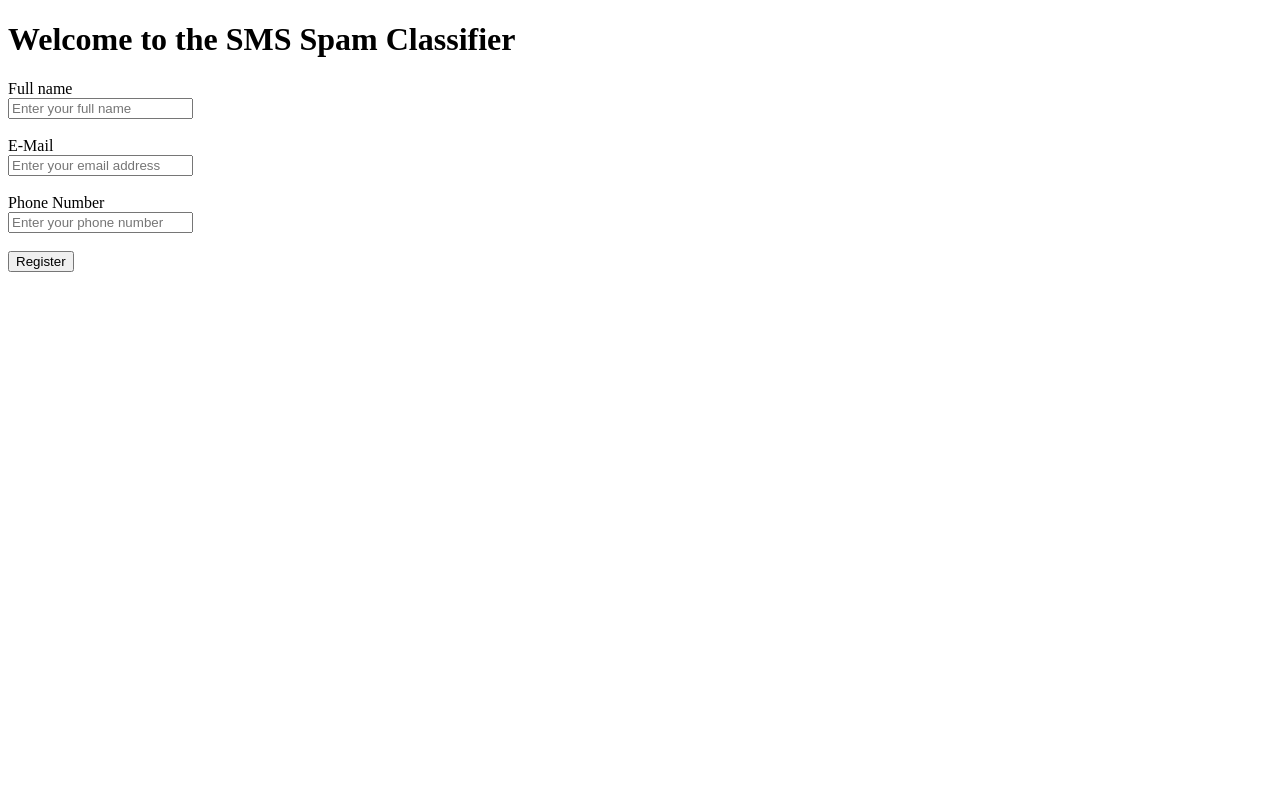
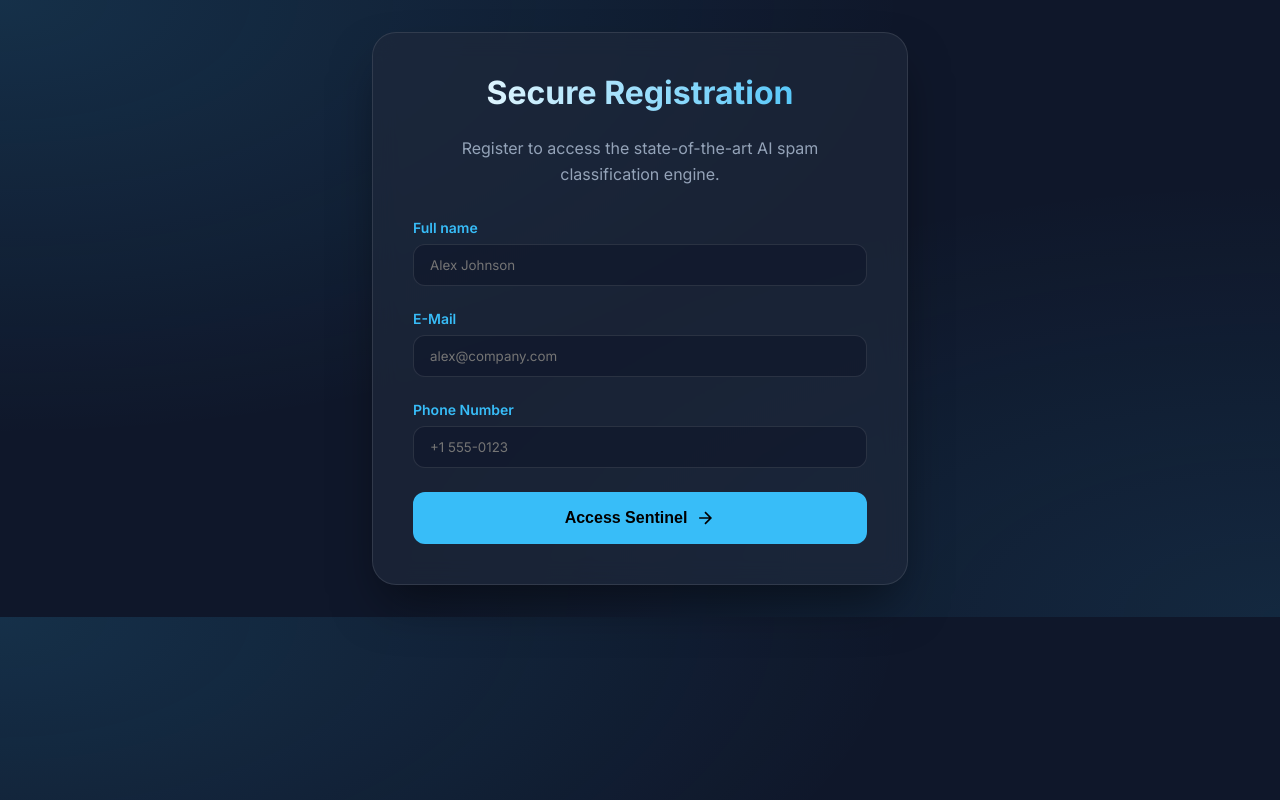
Before and after one commit to Ashura369/PROJECTS, a Flask app: template Email_Spam_Classifier/app/templates/page_1.html in a window 1280 px wide. Run offline with Flask 3, Linux system fonts and the light colour scheme; the template is opened without the code that fills it: values that come from a table or form of the project are taken from there, others are empty; parts of the project's set-up code (start-up, migrations or seed data) failed here and were passed over.

Commit message:
13-04-2026

```diff
--- a/Email_Spam_Classifier/3_flask.py
+++ b/Email_Spam_Classifier/app/3_flask.py
@@ -1,4 +1,5 @@
 from flask import Flask, render_template, url_for, flash, redirect, session, request
+import os
 from flask_wtf import FlaskForm
 from wtforms import StringField, SubmitField
 from wtforms.validators import DataRequired, Email, Length
@@ -11,9 +12,14 @@ app = Flask(__name__)
 # Secret key is REQUIRED for CSRF protection and flashing messages
 app.config['SECRET_KEY'] = '5791628bb0b13ce0c676dfde280ba245'
 
+# -----------------------------------------------------------------------------------------------------------------
+
+# Use absolute paths relative to this script's location
+basedir = os.path.abspath(os.path.dirname(__file__))
+
 # receiving the files
-tfidf = pickle.load(open('tfidf.pkl','rb'))
-model = pickle.load(open('MultinomialNB.pkl','rb'))
+tfidf = pickle.load(open(os.path.join(basedir, 'tfidf.pkl'), 'rb'))
+model = pickle.load(open(os.path.join(basedir, 'MultinomialNB.pkl'), 'rb'))
 
 st = PorterStemmer()
 stop_words = stopwords.words('english')
@@ -24,7 +30,6 @@ def transform(txt):
 
     temp = []
     for word in txt:
-        # Fixed 'i' to 'word'
         if word.isalnum() and word not in stop_words:
             temp.append(word)
 
@@ -53,10 +58,10 @@ def index():
     # Redirect root to /home so users don't get a 404 error
     return redirect(url_for('home'))
 
+# -----------------------------------------------------------------------------------------------------------------
+
 @app.route("/home", methods=['GET','POST'])
 def home():
-    # Initializing variables to None to prevent UnboundLocalError
-    username = email = number = None
 
     form = Registration()
     if form.validate_on_submit():
@@ -65,9 +70,49 @@ def home():
         number = form.number.data
 
         flash(f"Welcome {username}, [{email}] !", "success")
+        return redirect(url_for('mails'))
 
     # Fixed: Passing 'form=form' so the HTML can render the fields
-    return render_template("page_1.html", form=form, name=username, email=email, number=number)
+    return render_template("page_1.html", form=form)
+
+# -----------------------------------------------------------------------------------------------------------------
+
+@app.route("/mails", methods=['GET', 'POST'])
+def mails():
+
+    prediction = None
+    if request.method == 'POST':
+        # receiving input text from page_2
+        text = request.form.get("email_content")
+
+        if text:
+            text_transformed = transform(text)
+            text_vectorized = tfidf.transform([text_transformed])
+
+            result = model.predict(text_vectorized)[0]
+
+            # Debug logging
+            print(f"DEBUG: Processing text: {text[:50]}...")
+            print(f"DEBUG: Transformed: {text_transformed[:50]}...")
+            print(f"DEBUG: Prediction Result: {result}")
+
+            if result == 1:
+                prediction = "SPAM"
+                flash("Analysis complete: High probability of spam detected.", "danger")
+            else:
+                prediction = "NOT A SPAM"
+                flash("Analysis complete: Content remains verified clear.", "success")
+
+    return render_template("page_2.html", prediction=prediction)
+
+
+
+
+
+
+
+# -----------------------------------------------------------------------------------------------------------------
+
 
 if __name__ == "__main__":
     app.run(debug=True)
--- /dev/null
+++ b/Email_Spam_Classifier/app/css/style.css
@@ -0,0 +1,166 @@
+@import url('https://fonts.googleapis.com/css2?family=Inter:wght@300;400;600;700&display=swap');
+
+:root {
+    --bg-color: #0f172a;
+    --card-bg: rgba(30, 41, 59, 0.7);
+    --accent-color: #38bdf8;
+    --accent-hover: #0ea5e9;
+    --text-main: #f8fafc;
+    --text-muted: #94a3b8;
+    --spam-red: #ef4444;
+    --ham-green: #22c55e;
+    --border-color: rgba(255, 255, 255, 0.1);
+}
+
+* {
+    margin: 0;
+    padding: 0;
+    box-sizing: border-box;
+}
+
+body {
+    font-family: 'Inter', sans-serif;
+    background-color: var(--bg-color);
+    background-image:
+        radial-gradient(at 0% 0%, rgba(56, 189, 248, 0.15) 0px, transparent 50%),
+        radial-gradient(at 100% 100%, rgba(56, 189, 248, 0.1) 0px, transparent 50%);
+    color: var(--text-main);
+    min-height: 100-vh;
+    display: flex;
+    flex-direction: column;
+    align-items: center;
+    justify-content: center;
+    overflow-x: hidden;
+}
+
+.container {
+    width: 100%;
+    max-width: 600px;
+    padding: 2rem;
+    animation: fadeIn 0.8s ease-out;
+}
+
+@keyframes fadeIn {
+    from { opacity: 0; transform: translateY(20px); }
+    to { opacity: 1; transform: translateY(0); }
+}
+
+.card {
+    background: var(--card-bg);
+    backdrop-filter: blur(12px);
+    border: 1px solid var(--border-color);
+    border-radius: 24px;
+    padding: 2.5rem;
+    box-shadow: 0 25px 50px -12px rgba(0, 0, 0, 0.5);
+    transition: transform 0.3s ease;
+}
+
+h1, h2 {
+    font-weight: 700;
+    margin-bottom: 1.5rem;
+    background: linear-gradient(to right, #fff, var(--accent-color));
+    -webkit-background-clip: text;
+    -webkit-text-fill-color: transparent;
+    text-align: center;
+}
+
+p {
+    color: var(--text-muted);
+    line-height: 1.6;
+    margin-bottom: 2rem;
+    text-align: center;
+}
+
+.form-group {
+    margin-bottom: 1.5rem;
+}
+
+label {
+    display: block;
+    font-size: 0.875rem;
+    font-weight: 600;
+    margin-bottom: 0.5rem;
+    color: var(--accent-color);
+}
+
+input, textarea {
+    width: 100%;
+    background: rgba(15, 23, 42, 0.6);
+    border: 1px solid var(--border-color);
+    border-radius: 12px;
+    padding: 0.75rem 1rem;
+    color: white;
+    font-family: inherit;
+    transition: all 0.3s ease;
+}
+
+input:focus, textarea:focus {
+    outline: none;
+    border-color: var(--accent-color);
+    box-shadow: 0 0 0 4px rgba(56, 189, 248, 0.1);
+}
+
+.btn {
+    width: 100%;
+    background: var(--accent-color);
+    color: #000;
+    border: none;
+    border-radius: 12px;
+    padding: 1rem;
+    font-weight: 700;
+    font-size: 1rem;
+    cursor: pointer;
+    transition: all 0.3s cubic-bezier(0.4, 0, 0.2, 1);
+    margin-top: 1rem;
+    display: flex;
+    align-items: center;
+    justify-content: center;
+    gap: 0.5rem;
+}
+
+.btn:hover {
+    background: var(--accent-hover);
+    transform: translateY(-2px);
+    box-shadow: 0 10px 20px -5px rgba(56, 189, 248, 0.4);
+}
+
+.btn:active {
+    transform: translateY(0);
+}
+
+.result-box {
+    margin-top: 2rem;
+    padding: 1.5rem;
+    border-radius: 16px;
+    text-align: center;
+    animation: slideUp 0.5s ease-out;
+}
+
+@keyframes slideUp {
+    from { opacity: 0; transform: translateY(10px); }
+    to { opacity: 1; transform: translateY(0); }
+}
+
+.result-spam {
+    border: 2px solid var(--spam-red);
+    background: rgba(239, 68, 68, 0.1);
+}
+
+.result-ham {
+    border: 2px solid var(--ham-green);
+    background: rgba(34, 197, 94, 0.1);
+}
+
+.result-title {
+    font-size: 1.25rem;
+    font-weight: 700;
+    margin-bottom: 0.5rem;
+}
+
+.alert {
+    padding: 1rem;
+    border-radius: 12px;
+    background: rgba(56, 189, 248, 0.1);
+    border-left: 4px solid var(--accent-color);
+    margin-bottom: 2rem;
+}
--- a/Email_Spam_Classifier/app/template/page_1.html
+++ /dev/null
@@ -1,51 +0,0 @@
-{% extends "base.html" %}
-
-{% block title %} page_1 {% endblock %}
-
-{% block main %}
-
-    <h1>Welcome to the SMS Spam Classifier</h1>
-
-    <!-- Display user flash messages -->
-    {% if name %}
-        <div class="alert alert-success">
-            <h3>Welcome {{ name }}!</h3>
-            <p>Email: {{ email }} | Phone: {{ number }}</p>
-        </div>
-    {% endif %}
-
-    <form method="POST" action="/home" class="registration_form">
-        <!-- REQUIRED: CSRF Token for security -->
-        {{ form.hidden_tag() }}
-
-        <div class="form-group">
-            {{ form.name.label }}<br>
-            {{ form.name(class='details', placeholder='Enter your full name') }}
-            {% for error in form.name.errors %}<span style="color:red">{{ error }}</span>{% endfor %}
-        </div>
-
-        <br>
-
-        <div class="form-group">
-            {{ form.email.label }}<br>
-            {{ form.email(class='details', placeholder='Enter your email address') }}
-            {% for error in form.email.errors %}<span style="color:red">{{ error }}</span>{% endfor %}
-        </div>
-
-        <br>
-
-        <div class="form-group">
-            {{ form.number.label }}<br>
-            {{ form.number(class='details', placeholder='Enter your phone number') }}
-            {% for error in form.number.errors %}<span style="color:red">{{ error }}</span>{% endfor %}
-        </div>
-
-        <br>
-
-        <div class="form-group">
-            {{ form.submit(class='btn btn-primary') }}
-        </div>
-
-    </form>
-
-{% endblock %}
--- a/Email_Spam_Classifier/app/templates/base.html
+++ b/Email_Spam_Classifier/app/templates/base.html
@@ -3,14 +3,23 @@
 <head>
     <meta charset="UTF-8">
     <meta name="viewport" content="width=device-width, initial-scale=1.0">
-    <title>Document</title>
+    <title>Spam Sentinel | {% block title %}{% endblock %}</title>
+    <link rel="stylesheet" href="{{ url_for('static', filename='style.css') }}">
 </head>
 <body>
 
-    {% block main %}
+    <div class="container">
+        {% with messages = get_flashed_messages(with_categories=true) %}
+          {% if messages %}
+            {% for category, message in messages %}
+              <div class="alert alert-{{ category }}">{{ message }}</div>
+            {% endfor %}
+          {% endif %}
+        {% endwith %}
 
-    {% endblock %}
-
+        {% block main %}
+        {% endblock %}
+    </div>
 
 
 </body>
--- a/Email_Spam_Classifier/app/templates/page_1.html
+++ b/Email_Spam_Classifier/app/templates/page_1.html
@@ -1,26 +1,37 @@
-{% extend "base.html" %}
+{% extends "base.html" %}
 
 
 {% block title %} page_1 {% endblock %}
 
 {% block main %}
 
-    <h1>Welcome to the SMS Spam Classifier</h1>
+    <div class="card">
+        <h1>Secure Registration</h1>
+        <p>Register to access the state-of-the-art AI spam classification engine.</p>
 
-    <form method="POST" action="/home" class="registration_form">
+        <form method="POST" action="/home" class="registration_form">
+            {{ form.hidden_tag() }}
 
-        {{ form.hidden_tag() }}
+            <div class="form-group">
+                <label>{{ form.name.label }}</label>
+                {{ form.name(class='details', placeholder='Alex Johnson') }}
+            </div>
 
-        {{ form.name.label }}<br>
-        {{ form.name(class='details', placeholder='Enter your full name') }}<br>
+            <div class="form-group">
+                <label>{{ form.email.label }}</label>
+                {{ form.email(class='details', placeholder='alex@company.com') }}
+            </div>
 
+            <div class="form-group">
+                <label>{{ form.number.label }}</label>
+                {{ form.number(class='details', placeholder='+1 555-0123') }}
+            </div>
 
-
-    </form>
-
-
-
-
-
+            <button type="submit" class="btn">
+                <span>Access Sentinel</span>
+                <svg width="20" height="20" viewBox="0 0 24 24" fill="none" stroke="currentColor" stroke-width="2"><path d="M5 12h14m-7-7 7 7-7 7"/></svg>
+            </button>
+        </form>
+    </div>
 
 {% endblock %}
```
Also changed, not shown: Email_Spam_Classifier/app/templates/page_2.html (added, +41 -0 lines), 4 other files.
